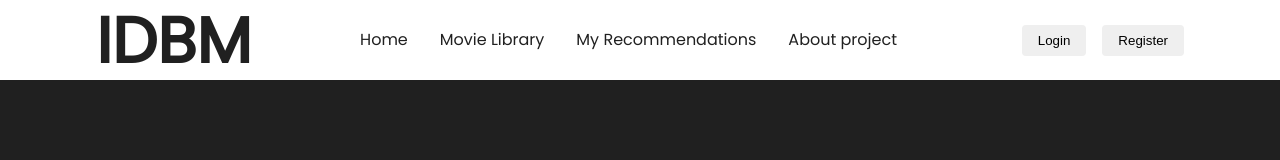
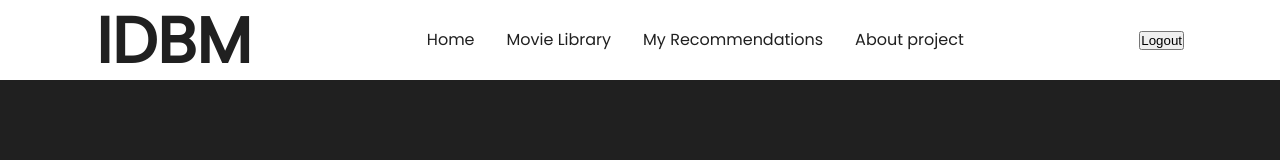
Before and after one commit to boxing-in-iT/MovieREcomendationSystemUI, a React (Create React App) app: page / in a window 1280 px wide. Shown: the top 160 px of the page. Built offline with nearby package versions, Linux system fonts and the light colour scheme; no server answers; sample sign-in values are in the browser's storage.

Commit message:
addNavButtons

```diff
--- /dev/null
+++ b/src/components/AuthorButtons.js
@@ -0,0 +1,46 @@
+import React from "react";
+import { useSelector, useDispatch } from 'react-redux';
+
+import { authActions } from '_store';
+import styled from "styled-components";
+import { Link } from "react-router-dom";
+
+const AuthButtons = styled.div`
+  display: flex;
+  align-items: center;
+`;
+
+const AuthButton = styled.button`
+  margin-left: 1rem;
+  padding: 0.5rem 1rem;
+  background-color: ${(props) => props.theme.primary};
+  color: ${(props) => props.theme.buttonText};
+  border: none;
+  border-radius: 4px;
+  cursor: pointer;
+`;
+
+const AuthorButton = () => {
+    const authUser = useSelector(x => x.auth.user);
+    const dispatch = useDispatch();
+    const logout = () => dispatch(authActions.logout());
+
+    // only show nav when logged in
+    if (!authUser){
+        return(
+            <AuthButtons>
+            <AuthButton><Link to={"/login"}>Login</Link></AuthButton>
+            <AuthButton><Link to={"/registration"}>Register</Link></AuthButton>
+          </AuthButtons>
+        )
+    }
+
+
+    return(
+        <AuthButtons>
+                <button onClick={logout} className="btn btn-link nav-item nav-link">Logout</button>
+        </AuthButtons>
+    )
+}
+
+export default AuthorButton;
--- a/src/components/Navigation.js
+++ b/src/components/Navigation.js
@@ -2,6 +2,7 @@ import React from "react";
 import styled from "styled-components";
 import Logo from "./Logo";
 import { Link } from "react-router-dom";
+import AuthorButton from "./AuthorButtons";
 
 const Section = styled.div`
   width: 100vw;
@@ -77,10 +78,11 @@ const Navigation = () => {
               <Link to={"/about"}>About project</Link>
             </MenuItem>
           </Menu>
-          <AuthButtons>
+          <AuthorButton/>
+          {/* <AuthButtons>
             <AuthButton><Link to={"/login"}>Login</Link></AuthButton>
             <AuthButton><Link to={"/registration"}>Register</Link></AuthButton>
-          </AuthButtons>
+          </AuthButtons> */}
         </NavBar>
       </Section>
     </>
--- a/src/components/pages/Login.js
+++ b/src/components/pages/Login.js
@@ -106,7 +106,7 @@ const Login = () => {
           {isSubmitting && <span>Loading...</span>}
           Login
         </Button>
-        {/* {authError && <div>{authError.message}</div>} */}
+        {authError && <div>{authError.message}</div>}
       </LoginForm>
       </LoginPageContainer>
   );
```
